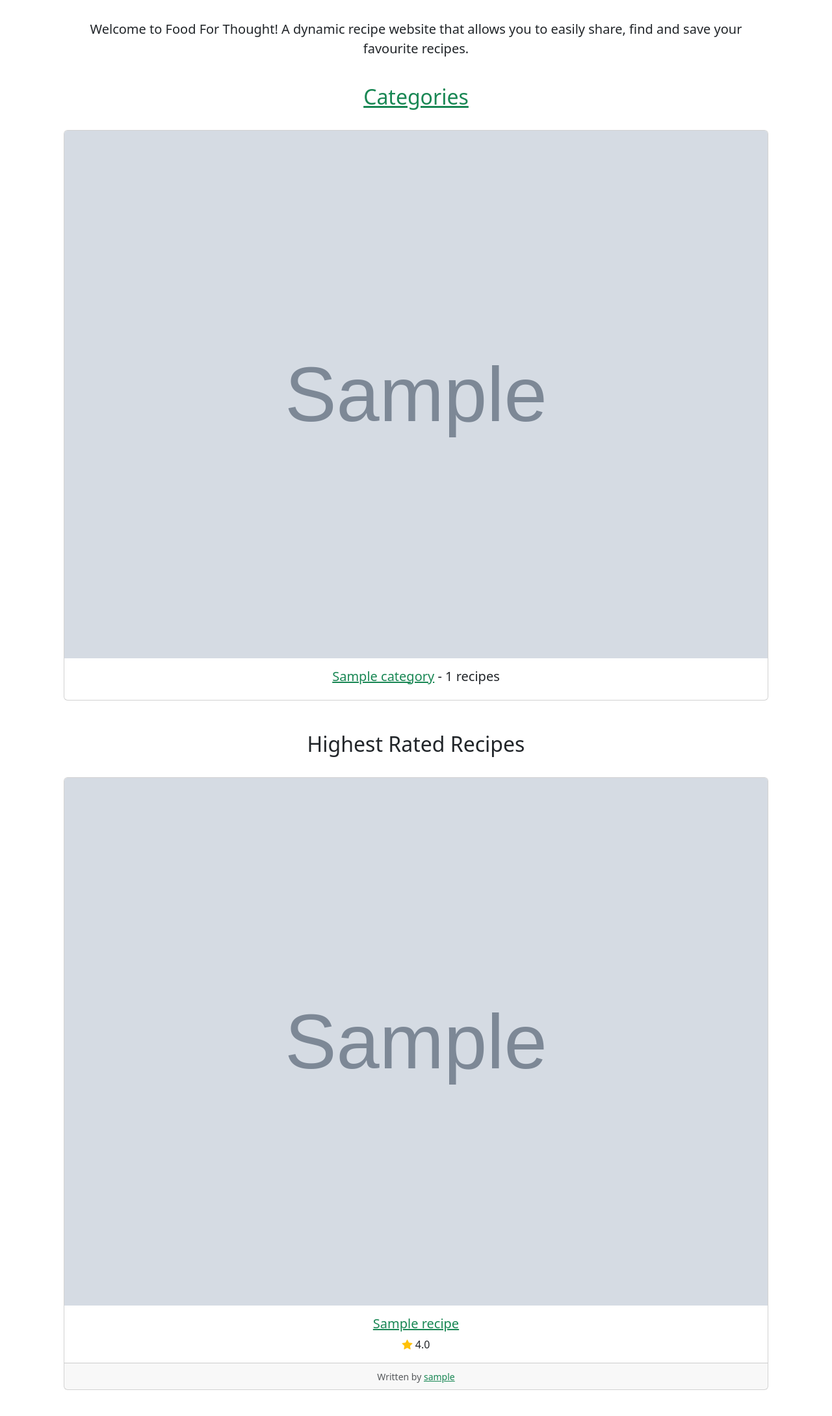
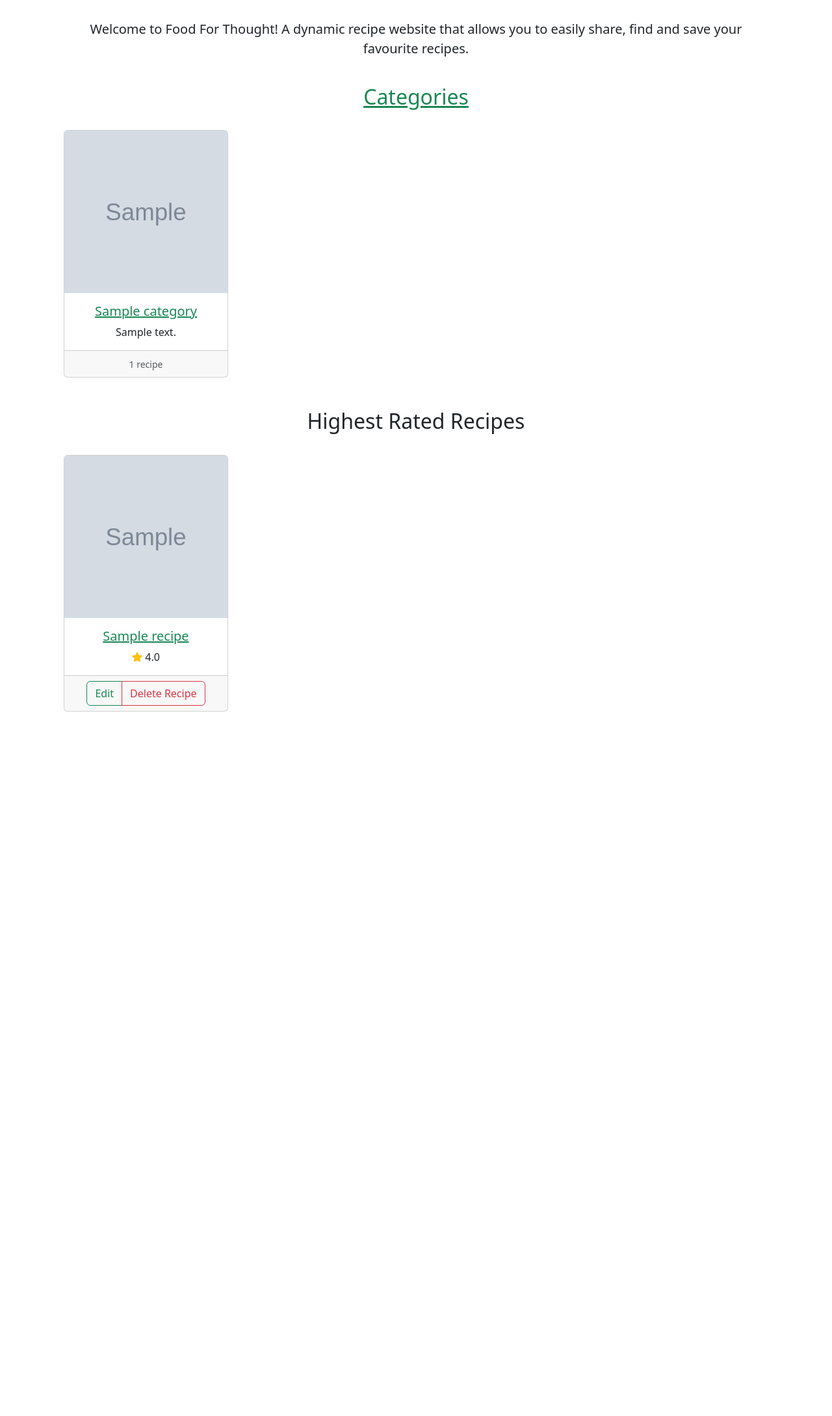
Before and after one commit to TylerWolfWilliams/food_for_thought, a Django app: page / in a window 1280 px wide. Shown: the part 242-2421 px from the top of the page at 65% size. After the commit the page ends 1337 px from the top, so only its background shows below. Run offline with Django 3.2, Linux system fonts and the light colour scheme; a user stored in the database is signed in; tables that the repository leaves empty hold one stand-in row (values such as "Sample post"); grey boxes marked "Sample" are stand-in pictures; some libraries are stand-ins or nearby versions.

Commit message:
Commit for Some small Styling

```diff
--- a/populate.py
+++ b/populate.py
@@ -49,7 +49,8 @@ def populate():
             "title": "Bread",
             "content": "Put dough in oven.",
             "cooking_time": datetime.timedelta(10),
-            "image": "test.jpg"
+            "image": "test.jpg",
+            "category": "Baked"
         }]
     }, {
         "auth": {"username": "mrbean62"},
@@ -81,10 +82,11 @@ def populate():
             r = Recipe.objects.get_or_create(**recipe, author=u)[0]
             with open(recipe["image"], "rb") as i:
                 r.image = ImageFile(i)
+                r.category.add(get_category(recipe["category"]))
                 r.save()
 
     reviews = [{
-        "author": get_user("paul"),
+        "author": get_user("coolboy4572"),
         "recipe": get_recipe("Bread"),
         "content": "cool",
         "rating": 10
--- a/recipes/templatetags/recipes_template_tags.py
+++ b/recipes/templatetags/recipes_template_tags.py
@@ -20,3 +20,19 @@ def confirm_review_deletion(review):
 @register.inclusion_tag('recipes/confirm.html')
 def confirm_recipe_unsave(recipe):
     return {"button_message": "Unsave", "message": f"unsave recipe \"{recipe.title}\"", "action": reverse('recipes:unsave_recipe', args=[recipe.id]), "modal_id": f"recipeUnsaveModal{recipe.id}"}
+
+@register.inclusion_tag('recipes/recipe_card.html')
+def recipe_card(recipe, user):
+    return {"recipe": recipe, "user": user}
+
+@register.inclusion_tag('recipes/category_card.html')
+def category_card(category):
+    return {"category": category}
+
+@register.inclusion_tag('recipes/card_grid.html')
+def categories_grid(categories):
+    return {"cards": categories, "categories": True}
+
+@register.inclusion_tag('recipes/card_grid.html')
+def recipes_grid(recipes, user):
+    return {"cards": recipes, "user": user}
--- a/recipes/views.py
+++ b/recipes/views.py
@@ -14,8 +14,8 @@ from recipes.forms import UserForm, UserProfileForm, RecipeForm, ReviewForm, Sea
 
 
 def home(request):
-    category_list = Category.objects.annotate(number_of_recipes=Count('recipe')).order_by('-number_of_recipes')[:5]
-    recipe_list = Recipe.objects.annotate(average_rating=Avg('review__rating')).order_by('-average_rating')[:5]
+    category_list = Category.objects.annotate(number_of_recipes=Count('recipe')).order_by('-number_of_recipes')[:4]
+    recipe_list = Recipe.objects.annotate(average_rating=Avg('review__rating')).order_by('-average_rating')[:4]
 
     context_dict = {'categories': category_list, 'recipes': recipe_list}
 
@@ -189,11 +189,9 @@ def show_user_account(request, msg=None):
         saved_recipes_ratings = current_user_profile.saved.annotate(average_rating=Avg('review__rating')).order_by(
             '-average_rating')[:4]
 
-        written_recipes = Recipe.objects.filter(author=current_user)
+        written_recipes = Recipe.objects.filter(author=current_user).annotate(average_rating=Avg('review__rating')).order_by('-average_rating')[:4]
 
-        written_recipes = written_recipes.annotate(average_rating=Avg('review__rating'))[:4]
-
-        written_reviews = Review.objects.filter(author=current_user)[:5]
+        written_reviews = Review.objects.filter(author=current_user)[:4]
 
         context_dict = {"current_user": current_user_profile, "saved_recipes": saved_recipes_ratings,
                         "written_recipes": written_recipes,
--- a/templates/recipes/base.html
+++ b/templates/recipes/base.html
@@ -51,7 +51,7 @@
                     </form>
                 </div>
 
-                <div class="navbar-collapse collapse w-25 text-center">
+                <div class="navbar-collapse collapse w-25">
                     <ul class="navbar-nav ms-auto">
                         {% if user.is_authenticated %}
                         <li class="nav-item">
--- a/templates/recipes/home.html
+++ b/templates/recipes/home.html
@@ -1,26 +1,18 @@
 {% extends 'recipes/base.html' %}
 {% load staticfiles %}
+{% load recipes_template_tags %}
 
 {% block body_block %}
-<h1 class="fftTitle">Food For Thought</h1>
-<div class = "container text-center mt-5">
-    <p class="lead">
+<div class = "container text-center">
+    <h1 class="fftTitle">Food For Thought</h1>
+    <p class="lead mt-5">
       Welcome to Food For Thought! A dynamic recipe website that allows you to easily share, find and save your favourite recipes.
     </p><br>
 
     <div>
        <h2><a href="{% url 'recipes:categories' %}">Categories</a></h2><br>
     {% if categories %}
-    <div class="card-group">
-       {% for category in categories %}
-       <div class="card">
-           <img class="card-img-top object-fit-cover" src="{{ category.image.url }}" alt="{{ category.name }} image">
-           <div class="card-body">
-               <h5 class="card-title"><a href="{% url 'recipes:show_category' category.slug %}">{{ category.name }}</a> - {{ category.number_of_recipes }} recipes</h5>
-            </div>
-        </div>
-       {% endfor %}
-    </div> <br>
+        {% categories_grid categories %}
     {% else %}
        <strong>There are no categories present.</strong>
     {% endif %}
@@ -30,20 +22,7 @@
     <div>
        <br><h2>Highest Rated Recipes</h2><br>
     {% if recipes %}
-    <div class="card-group">
-       {% for recipe in recipes %}
-       <div class="card">
-           <img class="card-img-top object-fit-cover" src="{{ recipe.image.url }}" alt="{{ recipe.title }} image">
-           <div class="card-body">
-               <h5 class="card-title"><a href="{% url 'recipes:show_recipe' recipe.author.id recipe.slug %}">{{ recipe.title }}</a></h5>
-               <p class="card-text"><i class="bi bi-star-fill text-warning"></i> {{ recipe.average_rating|floatformat:"1" }}</p>
-            </div>
-            <div class="card-footer">
-                <p class="card-text"><small class="text-muted">Written by <a href="{% url 'recipes:show_non_user_account' recipe.author.id %}">{{ recipe.author.username }}</a></small></p>
-            </div>
-        </div>
-       {% endfor %}
-    </div><br>
+        {% recipes_grid recipes request.user %}
     {% else %}
        <strong>There are no recipes present.</strong>
     {% endif %}
```
Also changed, not shown: templates/recipes/category.html (+2 -12 lines), templates/recipes/my_recipes.html (+1 -15 lines), templates/recipes/others_recipes.html (+7 -16 lines), templates/recipes/results.html (+6 -28 lines), templates/recipes/saved_recipes.html (+6 -19 lines).
